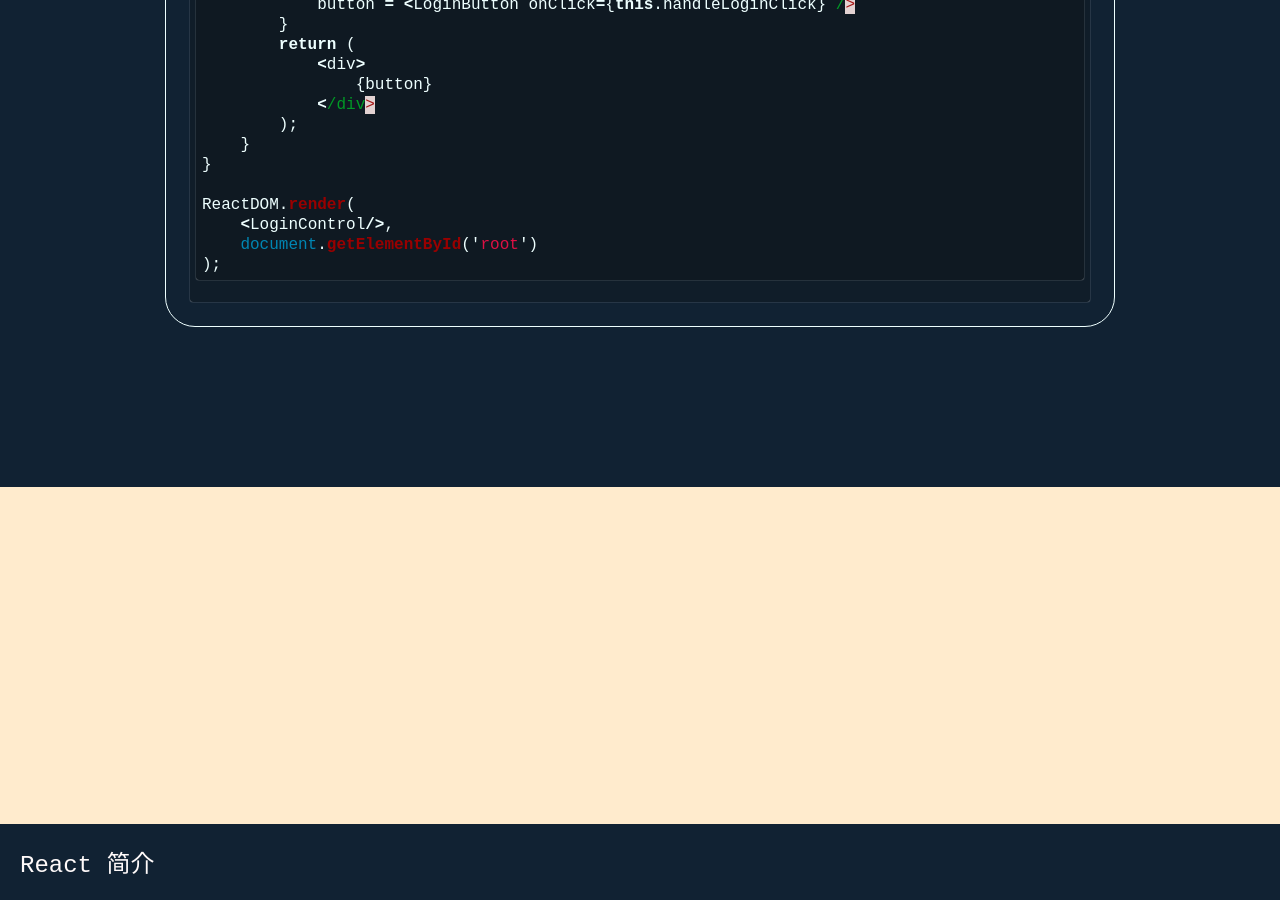
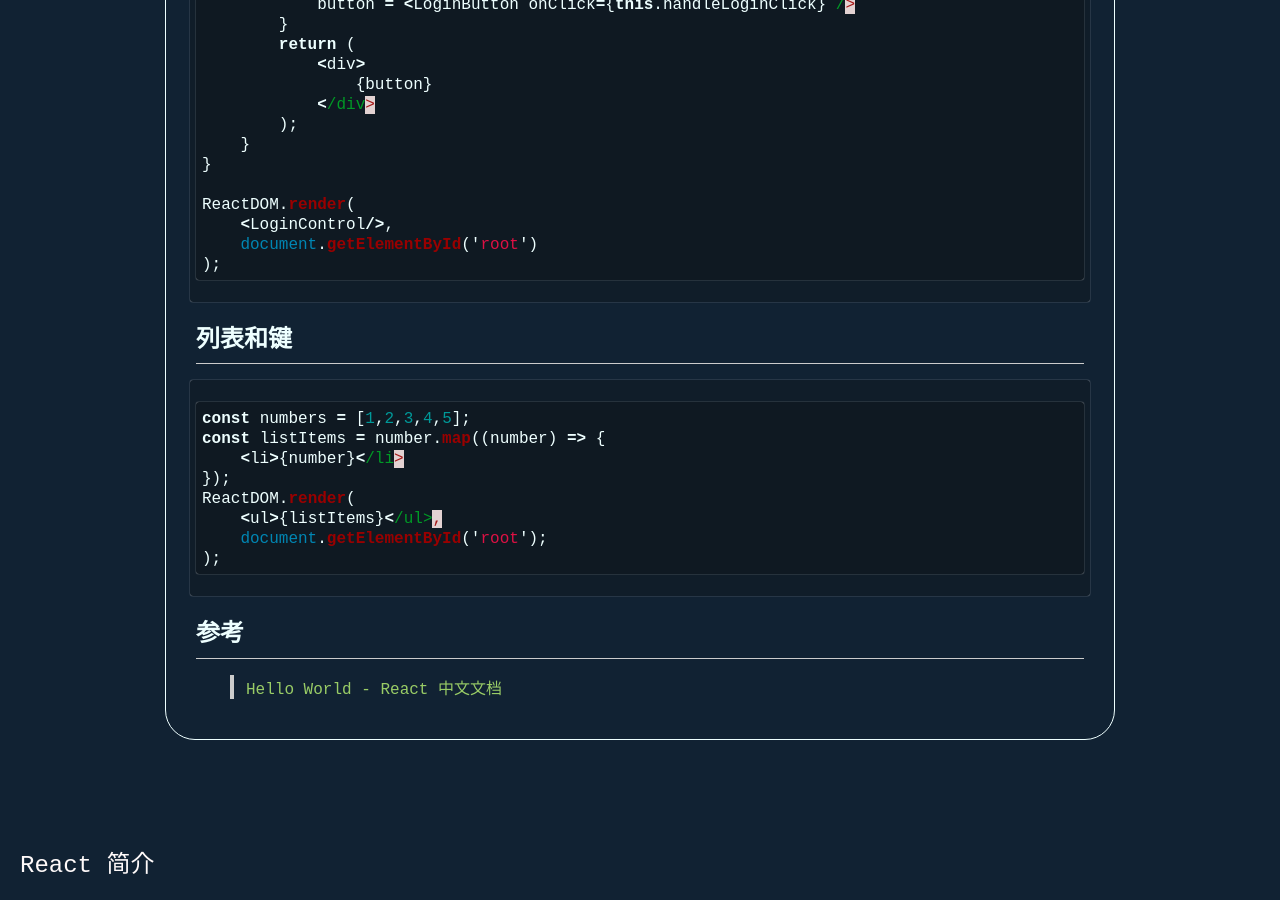
Before and after one commit to rzning/blog-2017, a Jekyll site: the page built from _posts/2017-04-29-react.md, in a window 1280 px wide and 900 px high, scrolled down 4609 px. Built offline with Jekyll 4.4.1, drawn with Linux system fonts in a browser that asks for light colours.

Commit message:
Updated : blog `react.md`

````diff
--- a/_posts/2017-04-29-react.md
+++ b/_posts/2017-04-29-react.md
@@ -228,3 +228,23 @@ ReactDOM.render(
     document.getElementById('root')
 );
 ```
+
+## 列表和键
+
+```js
+const numbers = [1,2,3,4,5];
+const listItems = number.map((number) => {
+    <li>{number}</li>
+});
+ReactDOM.render(
+    <ul>{listItems}</ul>,
+    document.getElementById('root');
+);
+```
+
+
+
+
+## 参考
+
+> [Hello World - React 中文文档](http://www.css88.com/react/docs/hello-world.html)
````
